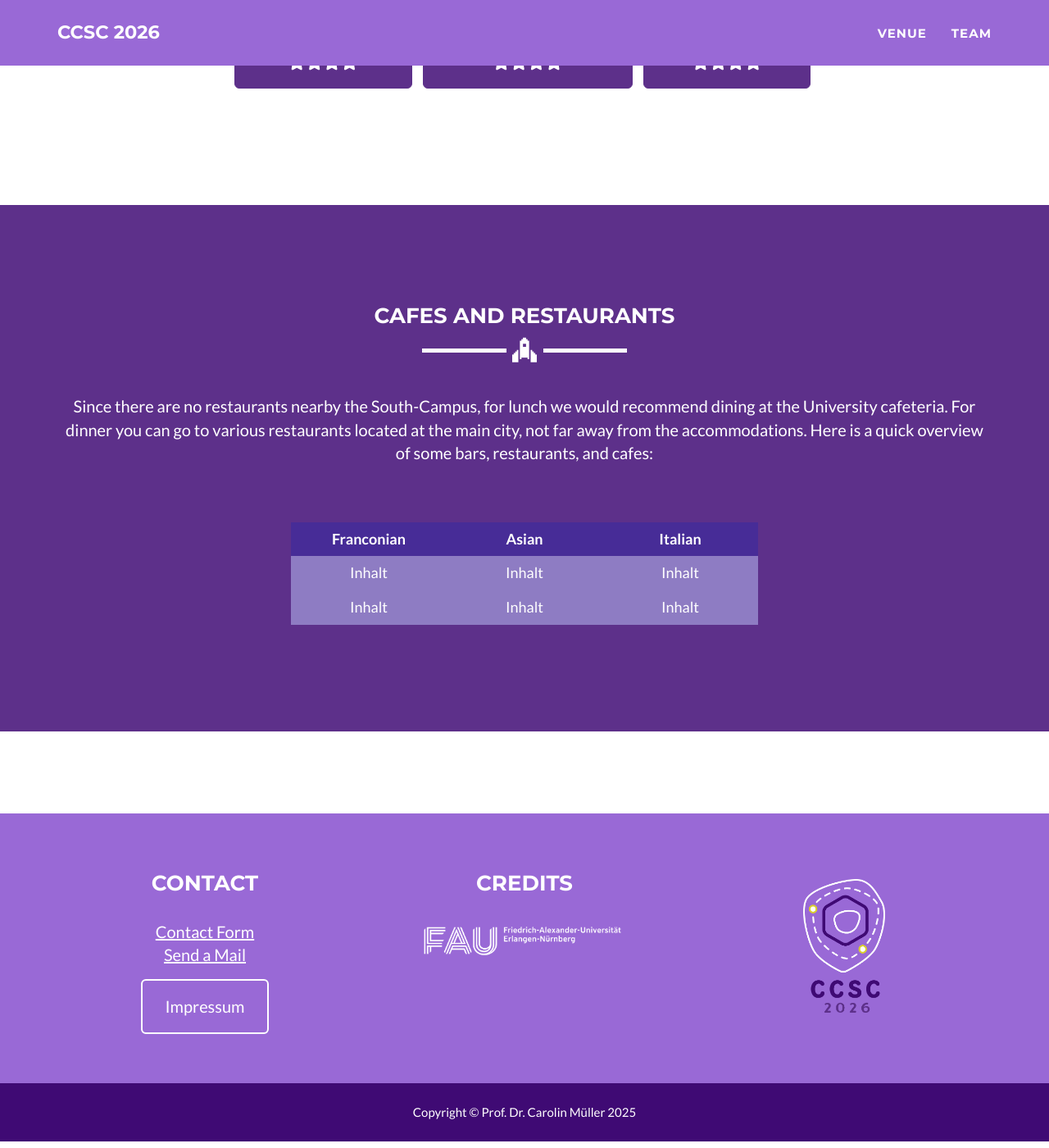
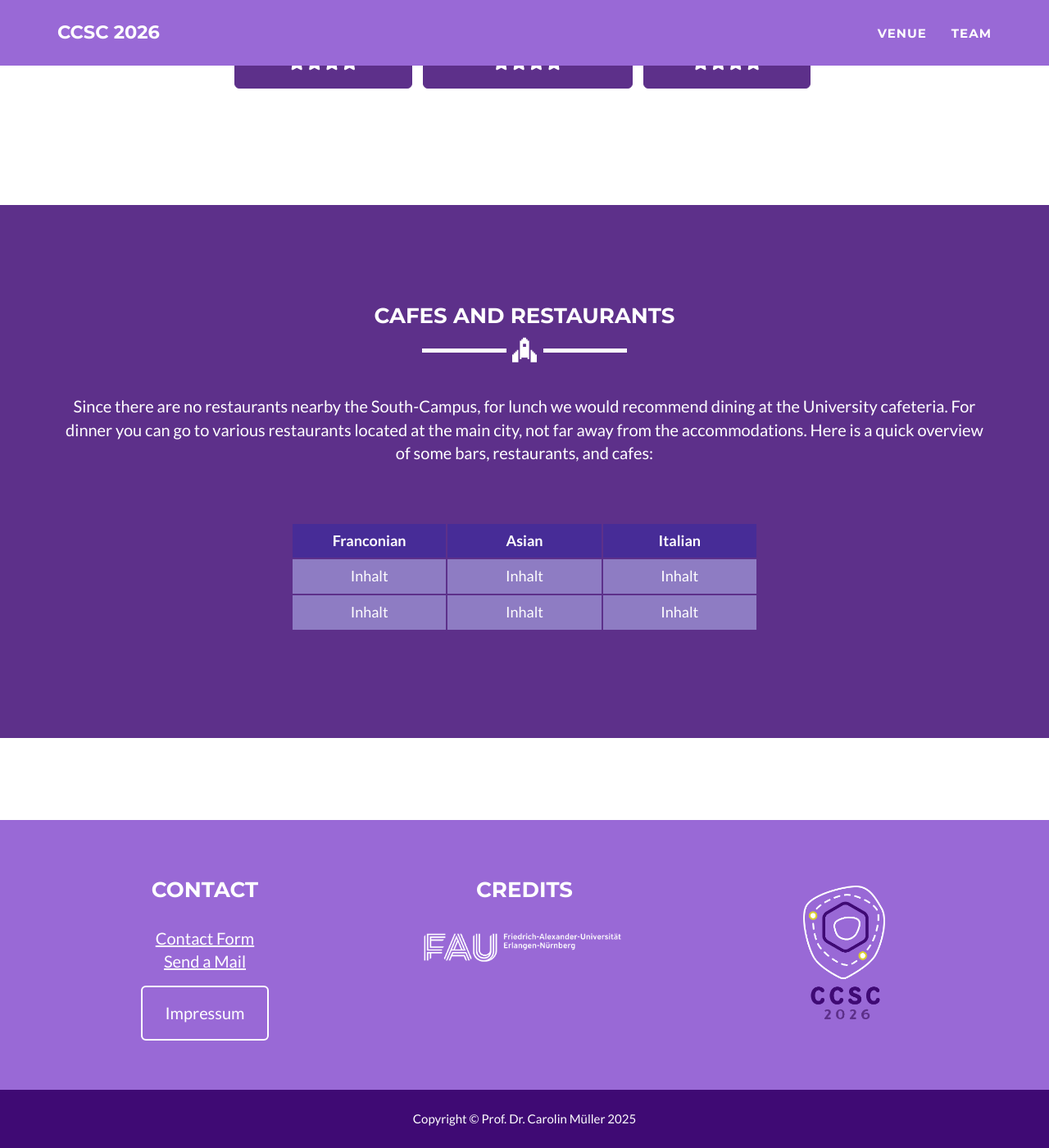
Before and after one commit to ccsc2026/ccsc2026.github.io, a Jekyll site: the page built from venue.html, in a window 1280 px wide and 1400 px high, scrolled down 2117 px. Shown: the whole window at 82% size. Built offline with Jekyll 4.4.1, drawn with Linux system fonts in a browser that asks for light colours.

Commit message:
Update venue.html
retrying table borders

```diff
--- a/venue.html
+++ b/venue.html
@@ -100,15 +100,15 @@ layout: page
         }
         table {
             width: 50%; /* Adjust width as needed */
-            border-collapse: seperate; /* Collapse borders */
-	    border-spacing: 0;
+            border-collapse: separate; /* Collapse borders */
+	    border-spacing: 2px;
 	    table-layout: fixed;
             margin: 20px 0;
             font-size: 18px;
             text-align: left; /* Left-align for cells, overridden for headers */
         }
         th, td {
-            border: 20px #000000; /* Set border color to white */
+            border: 2px solid #000000; /* Set border color to white */
             padding: 8px;
         }
         th {
```
